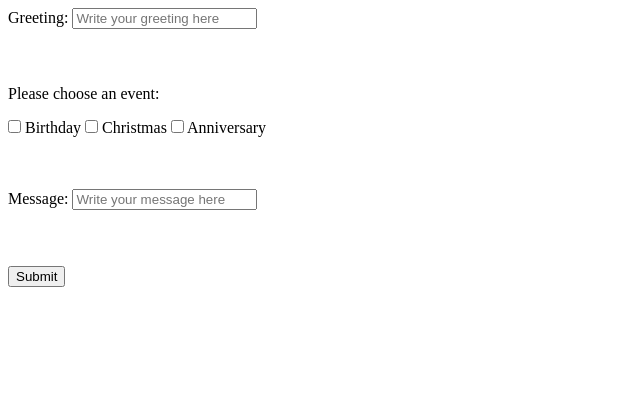
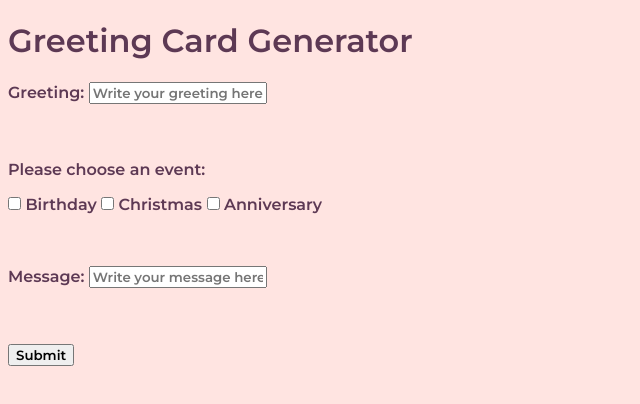
Before and after one commit to katieched/greeting-card, a website: page index.html in a window 1280 px wide. Shown: the whole page, without its empty margins (0-640 px from the left). Drawn offline with Linux system fonts and the light colour scheme.

Commit message:
add some styling

```diff
--- a/index.html
+++ b/index.html
@@ -5,10 +5,14 @@
     <meta http-equiv="X-UA-Compatible" content="IE=edge">
     <meta name="viewport" content="width=device-width, initial-scale=1.0">
     <link href="./style.css" rel="stylesheet" type="text/css"/>
+    <link href="https://fonts.googleapis.com/css2?family=Montserrat:wght@600&display=swap" rel="stylesheet">
     <script defer src='./index.js'></script>
     <title>Document</title>
 </head>
 <body>
+    <header>
+        <h1>Greeting Card Generator</h1>
+    </header>
 
     <form id="myForm">
         <label for="greeting">Greeting:</label>
--- a/style.css
+++ b/style.css
@@ -1,3 +1,13 @@
 input {
     margin: 0px 0px 40px 0px;
 }
+
+body {
+    background-color: #FFE4E1;
+    font-family: 'Montserrat', sans-serif;
+    color: #5d3954;
+}
+
+input {
+    font-family: 'Montserrat', sans-serif;
+}
```
